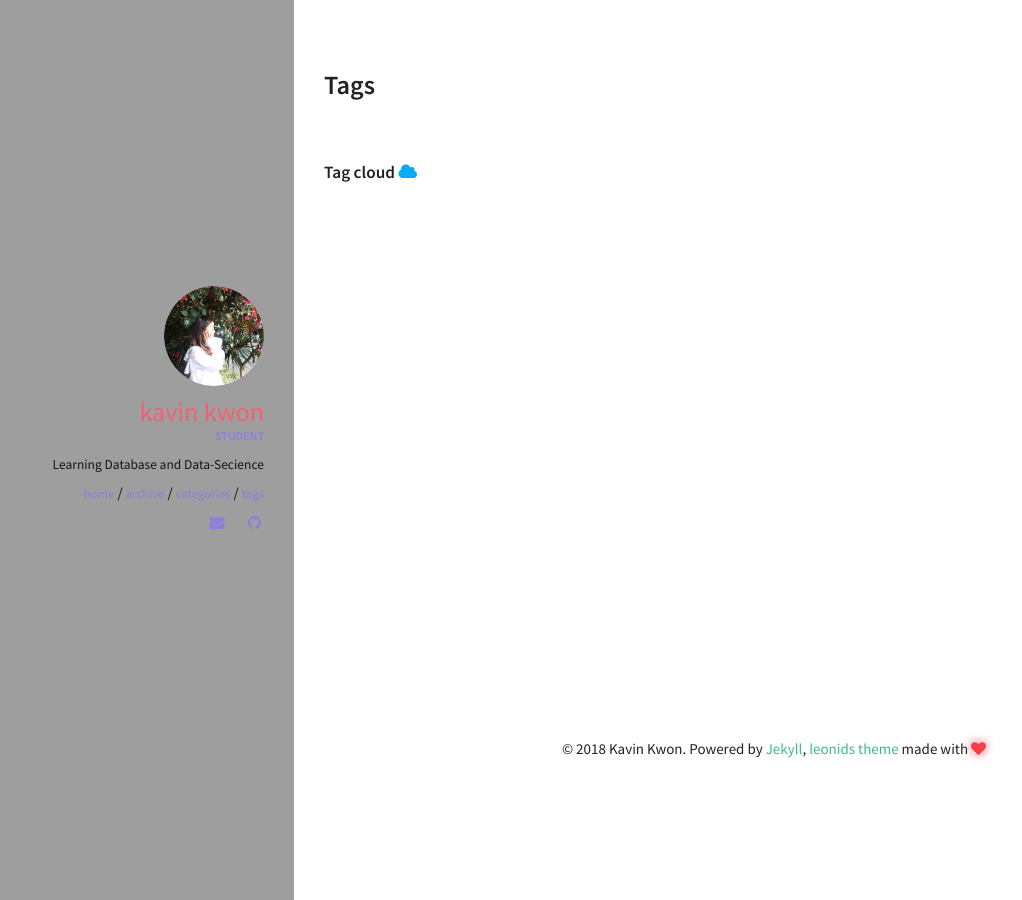
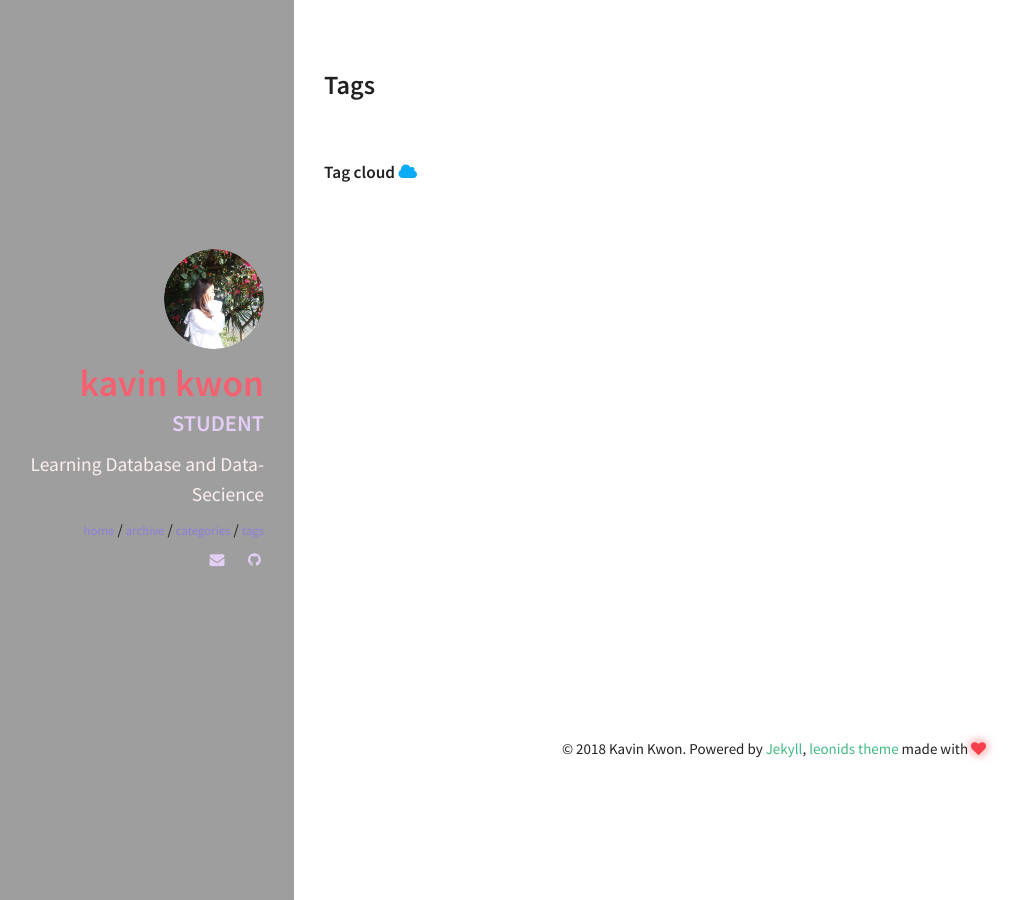
Before and after one commit to gabining/gabining.github.com, a Jekyll site: the page built from tags.html, in a window 1280 px wide. Shown: the whole page, without its empty margins (26-1048 px from the left). Built offline with Jekyll 4.4.1, drawn with Linux system fonts in a browser that asks for light colours.

Commit message:
change layouts

```diff
--- a/_sass/pages/_layout.scss
+++ b/_sass/pages/_layout.scss
@@ -29,20 +29,22 @@
   .author_name {
     display: block;
     color: #F36170;
-    font-size: 1.75em;
+    font-weight: bold;
+    font-size: 2.50em;
     text-transform: lowercase;
   }
   .author_job {
     display: block;
-    color: $secondary;
-    font-size: 0.8em;
+    color: #E3CEF6;
+    font-size: 1.5em;
     font-weight: 700;
     text-transform: uppercase;
     margin: -5px auto 10px;
   }
   .author_bio {
-    font-size: 90%;
+    font-size: 1.3em;
     display: block;
+    color: #FBEFEF;
   }
   @include media-query($medium-screen) {
     text-align: right;
@@ -60,7 +62,7 @@
       display: inline-block;
       margin-left: 1em;
       a.social-link-item {
-        color: $secondary;
+        color: #E3CEF6;
         &:hover,
         &:focus {
           color: lighten($secondary, 14%);
```
